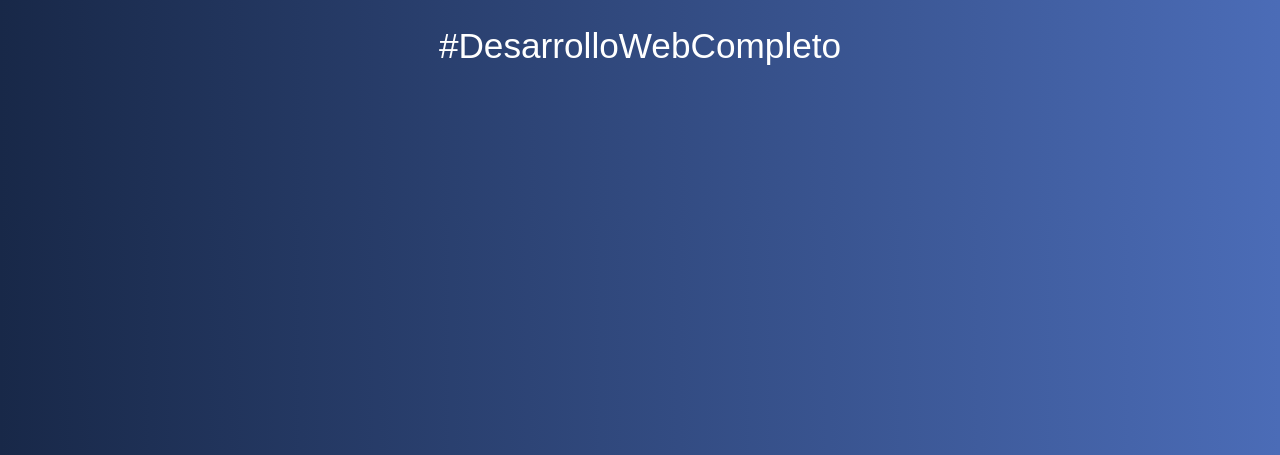
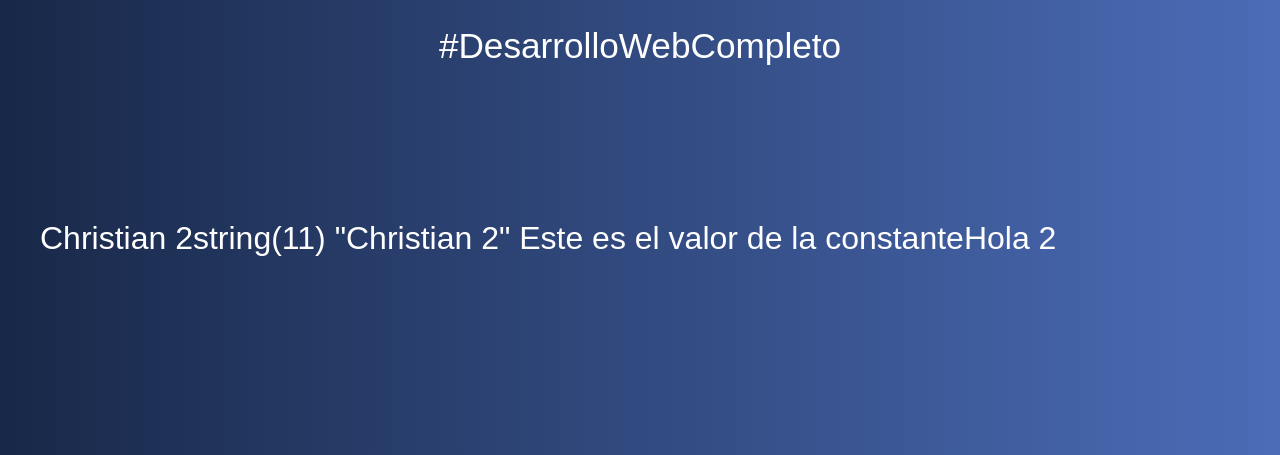
Before and after one commit to chrisdra/IntroduccionPHP, a PHP site: page /02-variables.php in a window 1280 px wide. Shown: the part 259-714 px from the top of the page. Run offline with PHP 8.4, Linux system fonts and the light colour scheme.

Commit message:
Update 02-variables.php

```diff
--- a/02-variables.php
+++ b/02-variables.php
@@ -1,6 +1,19 @@
 <?php include 'includes/header.php';
 
-$nombre = "Juan";
+$nombre = "Christian";
 
+$nombre = "Christian 2";
+
+echo $nombre;
+var_dump($nombre);
+
+define('constante', "Este es el valor de la constante");
+echo constante;
+
+const constante2 = "Hola 2";
+echo constante2;
+
+$nombreCliente = "Mary";
+$nombre_cliente = "Mary";
 
 include 'includes/footer.php';
```
